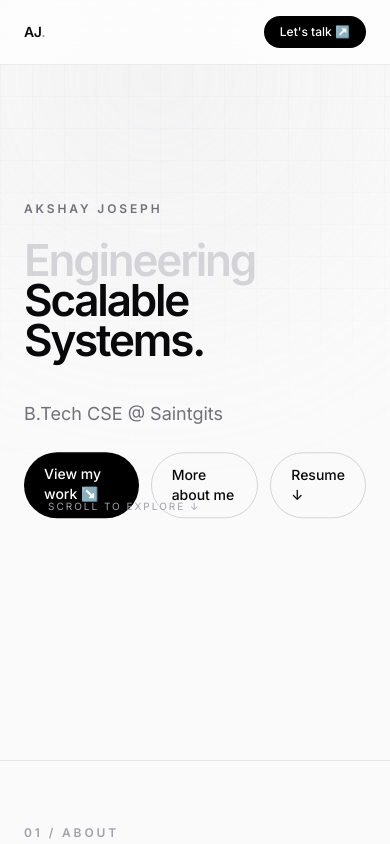
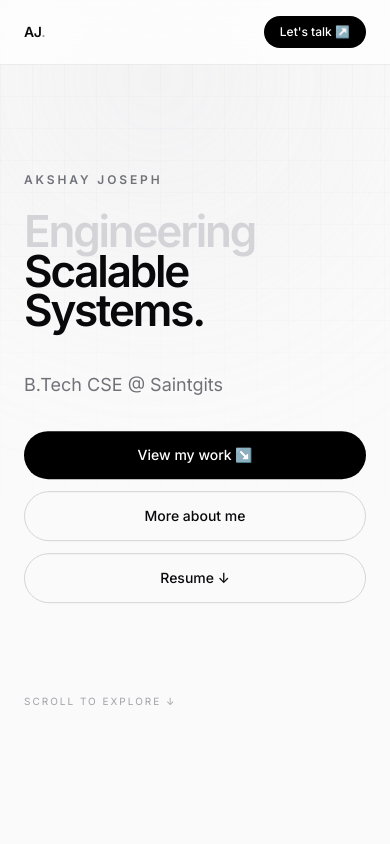
Before and after one commit to AkshayAJoseph/akshay-joseph-portfolio, a Next.js app: page / in a window 390 px wide. Shown: the top 844 px of the page. Built offline with nearby package versions, Linux system fonts and the light colour scheme.

Commit message:
style: fix mobile hero layout with stacked buttons and corrected spacing

```diff
--- a/app/page.tsx
+++ b/app/page.tsx
@@ -102,7 +102,7 @@ export default function Home() {
       </nav>
 
       {/* ─────────────────────── HERO ────────────────────── */}
-      <section className="relative flex min-h-[90vh] items-center overflow-hidden px-6 pb-20 pt-24 sm:min-h-screen lg:px-10 lg:pt-32">
+      <section className="relative flex min-h-[100dvh] flex-col justify-center overflow-hidden px-6 pb-16 pt-32 sm:min-h-screen sm:items-center sm:pb-20 lg:px-10 lg:pt-32">
         <div className="retro-grid pointer-events-none absolute inset-0 -z-10 opacity-60 [mask-image:linear-gradient(to_bottom,black,transparent_70%)]" />
         <FloatingOrb />
         <div className="mx-auto w-full max-w-7xl relative z-10">
@@ -123,24 +123,24 @@ export default function Home() {
             </h1>
 
             <Reveal delay={0.4}>
-              <div className="mt-10 flex flex-col items-start gap-6 sm:flex-row sm:items-center">
+              <div className="mt-10 flex flex-col items-start gap-8 sm:flex-row sm:items-center">
                 <p className="text-lg text-zinc-500">B.Tech CSE @ Saintgits</p>
-                <div className="flex gap-3">
+                <div className="flex w-full flex-col gap-3 sm:w-auto sm:flex-row">
                   <MotionLink
                     href="#work"
-                    className="rounded-full bg-black px-5 py-3 text-sm font-medium text-white"
+                    className="w-full whitespace-nowrap rounded-full bg-black px-5 py-3.5 text-center text-sm font-medium text-white sm:w-auto sm:py-3"
                   >
                     View my work ↘
                   </MotionLink>
                   <MotionLink
                     href="#about"
-                    className="rounded-full border border-zinc-300 px-5 py-3 text-sm font-medium"
+                    className="w-full whitespace-nowrap rounded-full border border-zinc-300 px-5 py-3.5 text-center text-sm font-medium sm:w-auto sm:py-3"
                   >
                     More about me
                   </MotionLink>
                   <MotionLink
                     href="/resume.pdf"
-                    className="rounded-full border border-zinc-300 px-5 py-3 text-sm font-medium"
+                    className="w-full whitespace-nowrap rounded-full border border-zinc-300 px-5 py-3.5 text-center text-sm font-medium sm:w-auto sm:py-3"
                   >
                     Resume ↓
                   </MotionLink>
@@ -149,7 +149,7 @@ export default function Home() {
             </Reveal>
           </Parallax>
 
-          <p className="absolute bottom-8 left-6 text-[10px] uppercase tracking-[0.2em] text-zinc-400 lg:left-10">
+          <p className="mt-16 text-[10px] uppercase tracking-[0.2em] text-zinc-400 sm:absolute sm:bottom-8 sm:left-6 sm:mt-0 lg:left-10">
             Scroll to explore ↓
           </p>
         </div>
```
